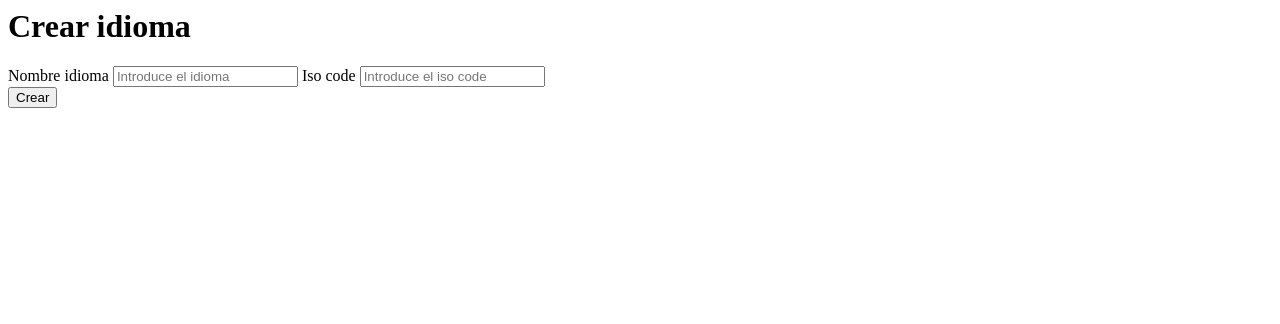
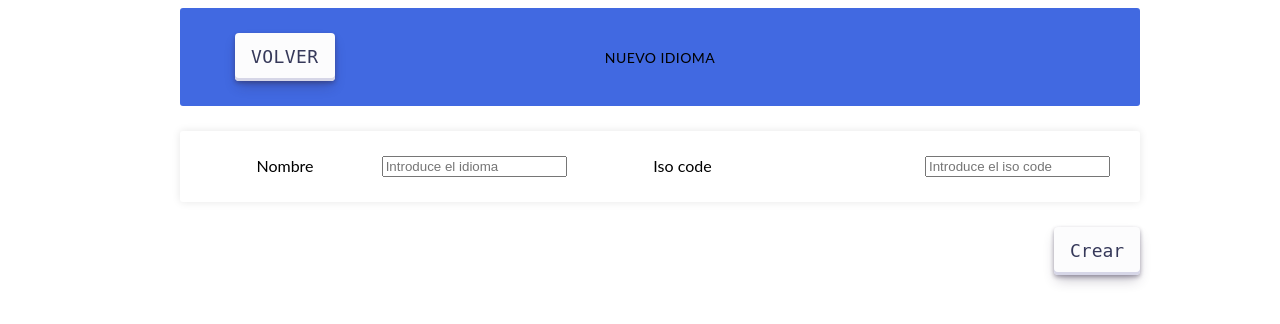
Before and after one commit to Master-VIU/MASW04_actividad_1, a PHP site: page /views/idioma/new.php in a window 1280 px wide. Shown: the top 324 px of the page. Run offline with PHP 8.4, Linux system fonts and the light colour scheme.

Commit message:
css styles are added

```diff
--- a/views/idioma/new.php
+++ b/views/idioma/new.php
@@ -1,4 +1,5 @@
 <div>
+<link rel="stylesheet" href="../styles/main.css" type="text/css">
     <?php
     include $_SERVER['DOCUMENT_ROOT'].'/MASW04_actividad_1/controllers/IdiomaController.php';
     ?>
@@ -22,24 +23,37 @@
             if(!$sendData)
             {
         ?>
-        <div class="row">
-            <div class="col-12">
-                <h1>Crear idioma</h1>
-            </div>
-            <div>
-                <form name="nuevo_idioma" action="" method="POST">
-                    <div class="mb-3">
-                        <label for="nuevoIdioma" class="form-label">Nombre idioma</label>
+
+        <div class="table_container">
+        <ul class="items_table">
+            <li class="table-title">
+                <div class="item_column">
+                    <a class="btn btn-success" href="index.php">
+                        Volver
+                    </a>
+                </div>
+                <div class="item_column">NUEVO IDIOMA</div>
+                <div class="item_column"></div>
+            </li>
+            <form name="nueva_plataforma" action="" method="POST">
+                <li class="table-row">
+                    <div class="item_column">
+                        <label for="nuevoIdioma" class="form-label">Nombre</label>
+                    </div>
+                    <div class="item_column_wide">
                         <input id="nuevoIdioma" name="nuevoIdioma" type="text" placeholder="Introduce el idioma" class="form-control" required />
-
-                        <label for="nuevoIso" class="form-label">Iso code</label>
-                        <input id="nuevoIso" name="nuevoIso" type="text" placeholder="Introduce el iso code" class="form-control" required />
-
-                        </div>
-                        <input type="submit" value="Crear" class="btn btn-primary" name="botonCrear" />
-                    </form>
-                </div>
-        </div>
+                    </div>
+                    <div class="item_column_wide">
+                    <label for="nuevoIso" class="form-label">Iso code</label>
+                    </div>
+                    <div>
+                    <input id="nuevoIso" name="nuevoIso" type="text" placeholder="Introduce el iso code" class="form-control" required />
+                    </div>
+                </li>
+                <input style="float: right;" type="submit" value="Crear" class="btn btn-primary" name="botonCrear" />
+            </form>
+        </ul>
+         </div>
         <?php
             }
             else{
@@ -47,7 +61,7 @@
                 {
         ?>
              <div class="alert alert-success" role="alert">
-                Idioma creado con éxito! <br>
+                Idioma creado con éxito! <br><br>
                 <a href="index.php"> Volver al listado de idiomas.</a>
             </div>
         <?php
@@ -56,7 +70,7 @@
             {
         ?>
              <div class="alert alert-danger" role="alert">
-                 No se ha creado el idioma. <br>
+                 No se ha creado el idioma. <br><br>
                 <a href="index.php"> Volver a intentarlo</a>
             </div>
          <?php
```
